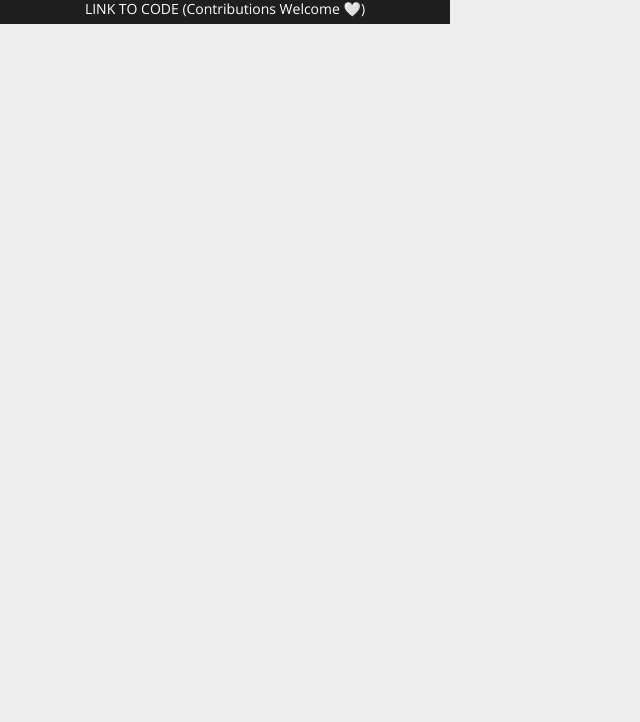
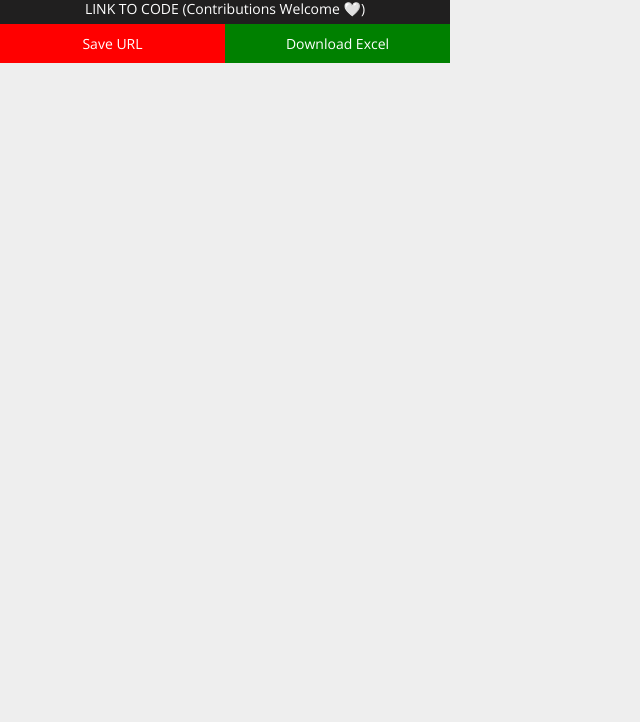
Before and after one commit to piyushsharma220699/LeetSaver, a browser extension: page index.html in a window 1280 px wide. Shown: the part 78-800 px from the top of the page, without its empty margins (0-640 px from the left). Drawn offline with nearby package versions, Linux system fonts and the light colour scheme.

Commit message:
Button Creation

```diff
--- a/index.html
+++ b/index.html
@@ -20,7 +20,12 @@
         </a>
     </div>
     <div class="extension-saver">
-        <div></div>
+        <div class="extension-saveurl">
+            <p>Save URL</p>
+        </div>
+        <div class="extension-downloadexcel">
+            <p>Download Excel</p>
+        </div>
     </div>
 
     <script type="text/javascript" src="main.js"></script>
--- a/styles.css
+++ b/styles.css
@@ -36,9 +36,40 @@ img {
 .extension-linktocode, p{
     margin: 0px;
     text-align: center;
+    padding-top: 3px;
+    padding-bottom: 3px;
     background-color: #201f1f;
     color: white;
-    padding-top: 3px;
-    padding-bottom: 3px;
-    font-family: "Open Sans", sans-serif;
 }
+
+.extension-saver {
+    display:flex;
+}
+
+.extension-saveurl{
+    width: 50%;
+}
+
+.extension-downloadexcel{
+    width: 50%;
+}
+
+.extension-saveurl p{
+    padding-top: 10px;
+    padding-bottom: 10px;
+    background-color: red;
+}
+
+.extension-downloadexcel p{
+    padding-top: 10px;
+    padding-bottom: 10px;
+    background-color: green;
+}
+
+.extension-saveurl :hover{
+    background-color: blue;
+}
+
+.extension-downloadexcel :hover{
+    background-color: blue;
+}
```
